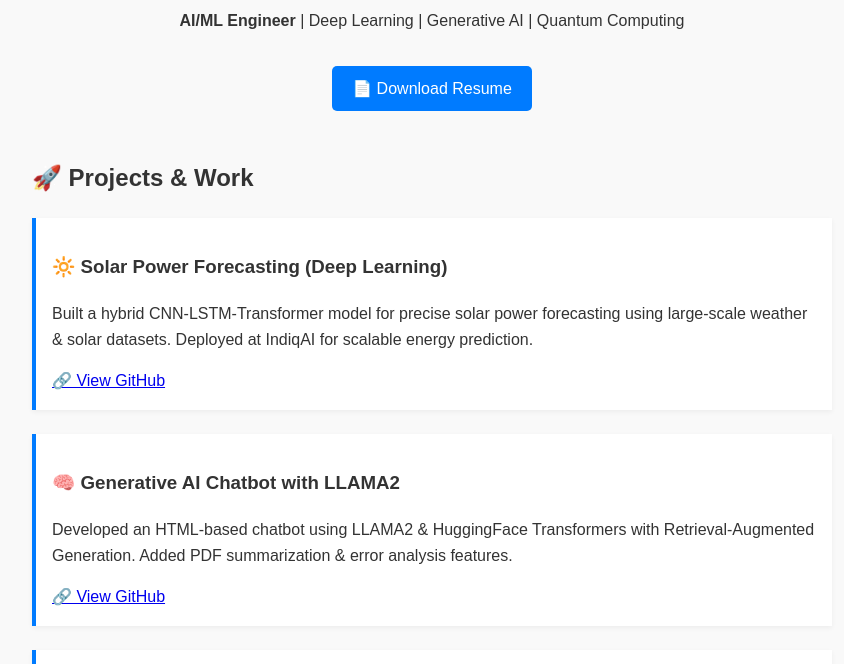
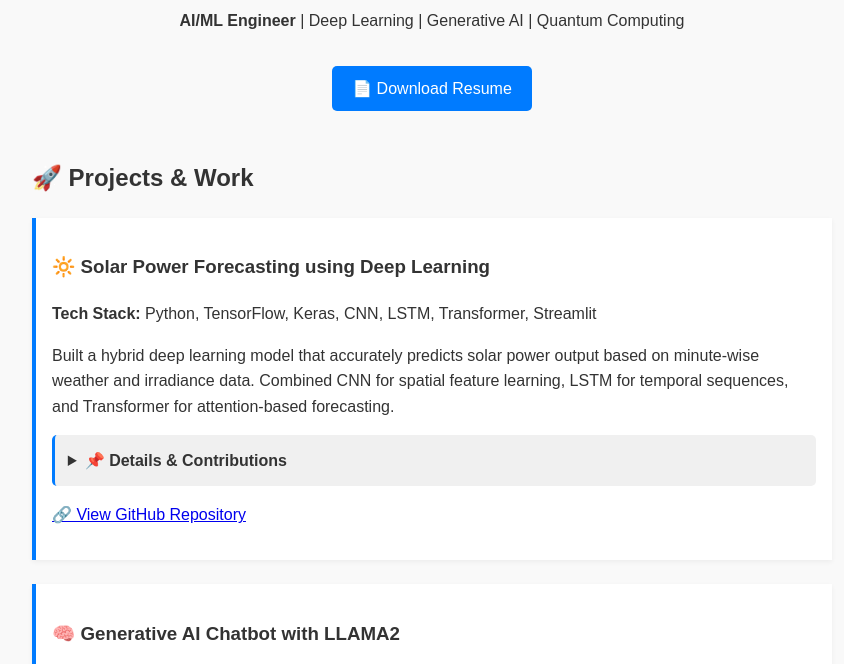
Before and after one commit to vkreddy317/vijay-portfolio, a plain HTML site: page index.html in a window 1280 px wide. Shown: the part 118-782 px from the top of the page, without its empty margins (208-1052 px from the left). Drawn offline with Linux system fonts and the light colour scheme.

Commit message:
Updated portfolio content from resume

```diff
--- a/index.html
+++ b/index.html
@@ -18,10 +18,27 @@
       <h2>🚀 Projects & Work</h2>
 
       <div class="project">
-        <h3>🔆 Solar Power Forecasting (Deep Learning)</h3>
-        <p>Built a hybrid CNN-LSTM-Transformer model for precise solar power forecasting using large-scale weather & solar datasets. Deployed at IndiqAI for scalable energy prediction.</p>
-        <a href="https://github.com/yourgithub/solar-ai" target="_blank">🔗 View GitHub</a>
+        <h3>🔆 Solar Power Forecasting using Deep Learning</h3>
+        <p><strong>Tech Stack:</strong> Python, TensorFlow, Keras, CNN, LSTM, Transformer, Streamlit</p>
+
+        <p>
+          Built a hybrid deep learning model that accurately predicts solar power output based on minute-wise weather and irradiance data. Combined CNN for spatial feature learning, LSTM for temporal sequences, and Transformer for attention-based forecasting.
+        </p>
+
+        <details>
+          <summary><strong>📌 Details & Contributions</strong></summary>
+          <ul>
+            <li>📉 Addressed unpredictability in solar power by integrating real-time weather and inverter sensor data</li>
+            <li>⚙️ Developed an ensemble model: CNN (feature extraction) + LSTM (time-series memory) + Transformer (attention)</li>
+            <li>📊 Implemented interactive visualization in Streamlit comparing actual vs predicted power</li>
+            <li>🧪 Used RMSE, MAE, and MAPE for model evaluation</li>
+            <li>⚡ Supports real-time forecasting with modular preprocessing pipeline</li>
+          </ul>
+        </details>
+
+        <p><a href="https://github.com/yourusername/solar-forecasting-hybrid-model" target="_blank">🔗 View GitHub Repository</a></p>
       </div>
+
 
       <div class="project">
         <h3>🧠 Generative AI Chatbot with LLAMA2</h3>
--- a/style.css
+++ b/style.css
@@ -34,3 +34,16 @@ body {
     border-left: 4px solid #007bff;
     box-shadow: 0 2px 5px rgba(0, 0, 0, 0.05);
   }
+
+
+  details {
+    margin-top: 1rem;
+    background: #f0f0f0;
+    padding: 0.8rem;
+    border-left: 3px solid #007bff;
+    border-radius: 5px;
+  }
+  details summary {
+    font-weight: bold;
+    cursor: pointer;
+  }
```
